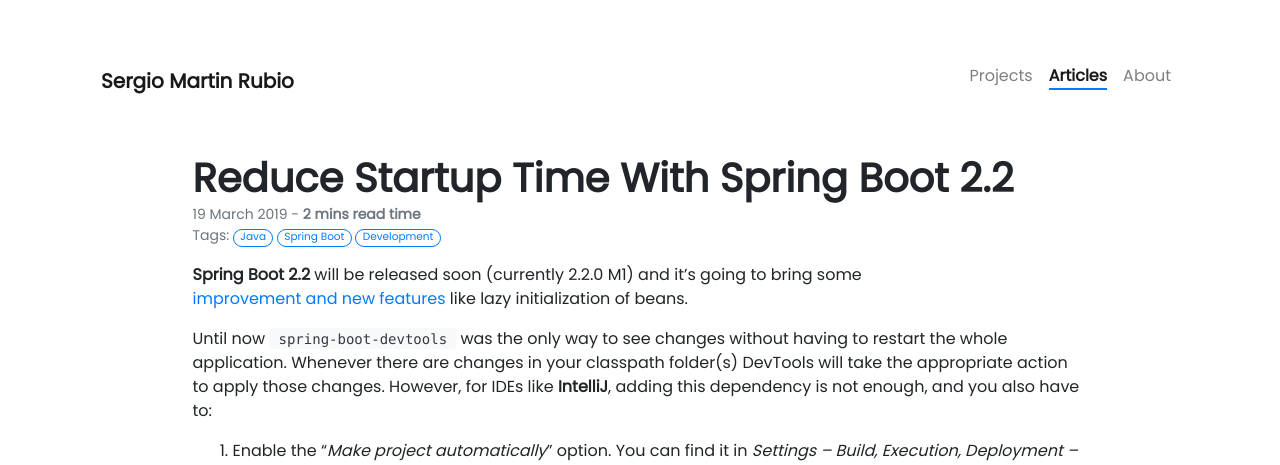
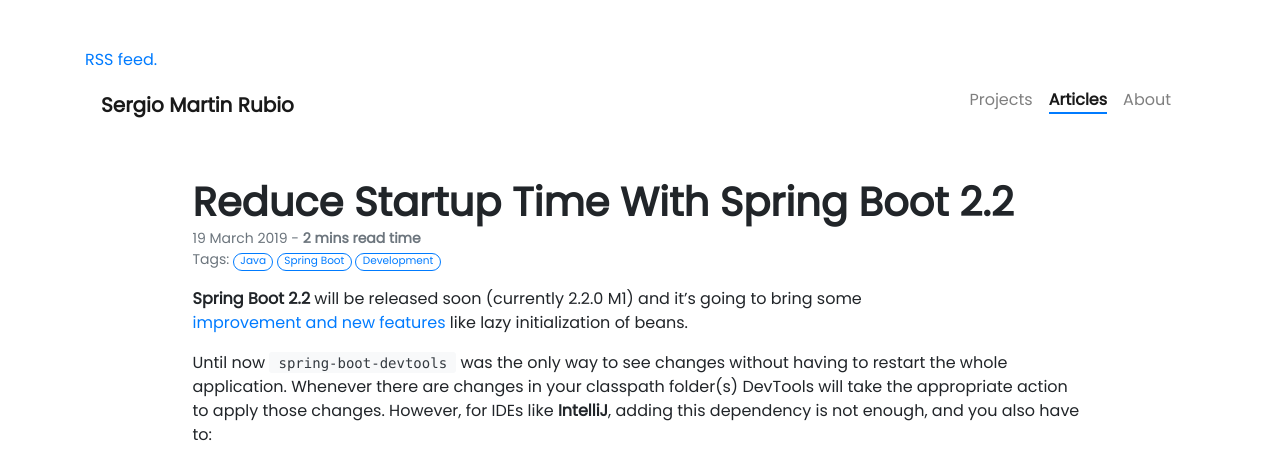
Before and after one commit to jackhman/sergio-martin-rubio-site, a Jekyll site: the page built from _posts/2019-03-19-reduce-startup-time-with-spring-boot-2-2.md, in a window 1280 px wide. Shown: the top 465 px of the page. Built offline with Jekyll 4.4.1, drawn with Linux system fonts in a browser that asks for light colours; nearby versions of some CDN libraries; our own code applies the rules of GitHub Pages for plain Markdown files; comment, search, counter and statistics services are not loaded.

Commit message:
add feed

```diff
--- a/_includes/head.html
+++ b/_includes/head.html
@@ -20,6 +20,8 @@
     <!-- Custom CSS -->
     <link rel="stylesheet" href="{{ '/assets/css/style.css' | relative_url }}" type="text/css">
 
+    <link href='http://sergiomartinrubio.com/feed.xml' rel='alternate' type='application/atom+xml'>
+
     {% include analytics.html %}
 
   </head>
--- a/_layouts/default.html
+++ b/_layouts/default.html
@@ -13,6 +13,8 @@
 <body class="d-flex flex-column h-100">
 
   <main class="flex-shrink-0 container mt-5">
+
+    <a href="https://sergiomartinrubio.com/feed.xml">RSS feed.</a>
   {% include navbar.html %}
   {{ content }}
   </main>
@@ -20,8 +22,6 @@
   {% include footer.html %}
   {% include scripts.html %}
 
-  <!-- {% include algolia.html %} -->
-
 </body>
 
 </html>
```
